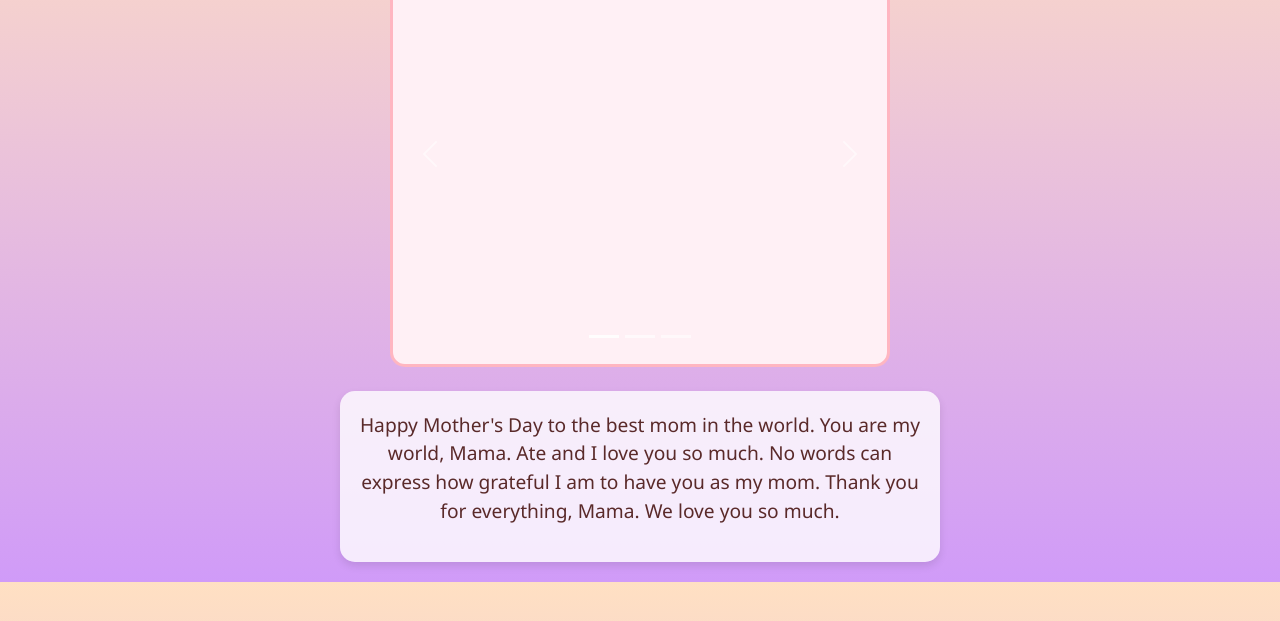
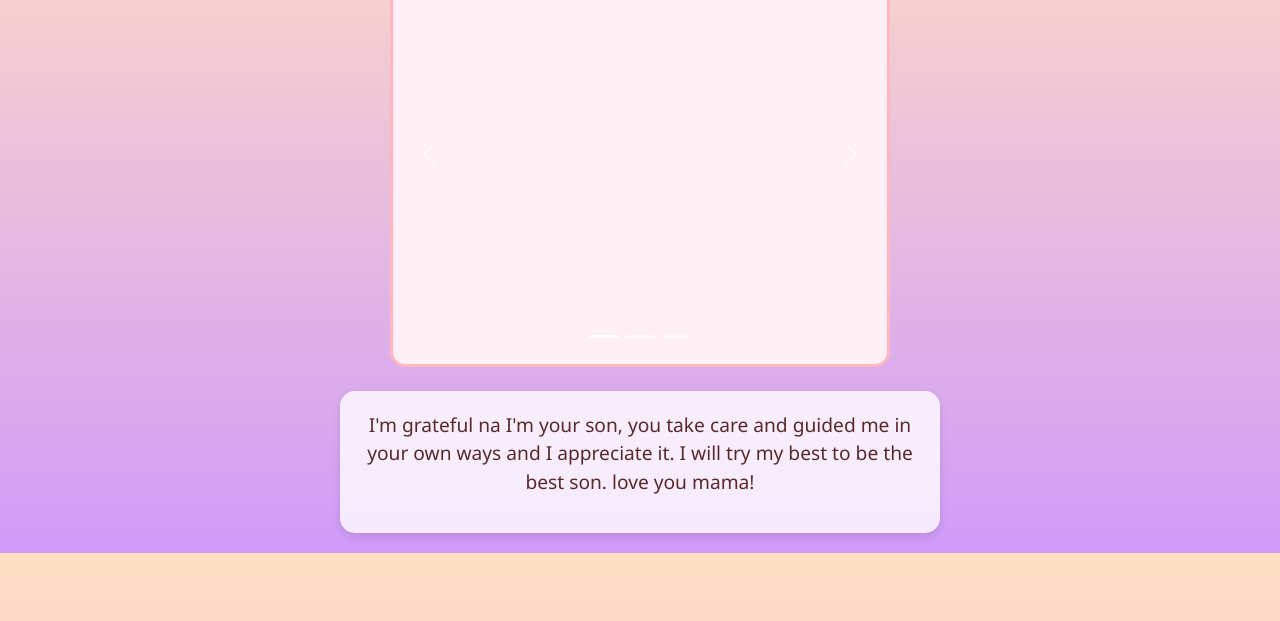
Before and after one commit to lutherdev/mother-day, a plain HTML site: page index.html in a window 1280 px wide. Shown: the part 165-786 px from the top of the page. Drawn offline with nearby package versions, Linux system fonts and the light colour scheme.

Commit message:
feat (main page): added a message

```diff
--- a/index.html
+++ b/index.html
@@ -41,9 +41,8 @@
 
     <div class="letter text-center mt-4 px-3">
         <p>
-            Happy Mother's Day to the best mom in the world. You are my world, Mama. Ate and I love you so much.
-            No words can express how grateful I am to have you as my mom.
-            Thank you for everything, Mama. We love you so much.
+            I'm grateful na I'm your son, you take care and guided me in your own ways and I appreciate it.
+            I will try my best to be the best son. love you mama!
         </p>
     </div>
 
```
